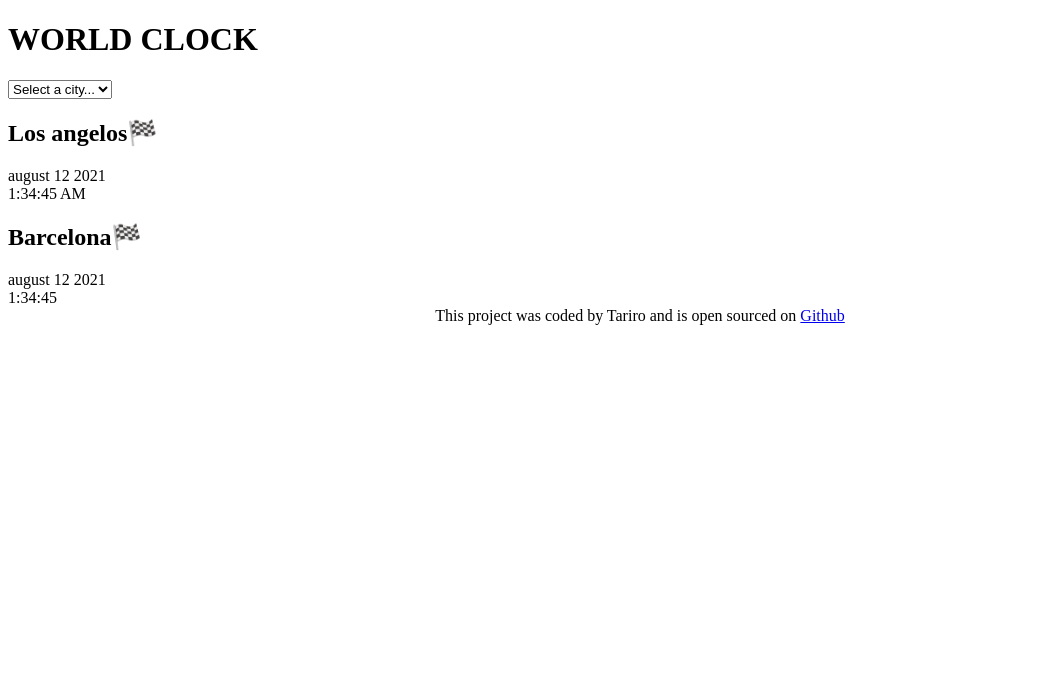
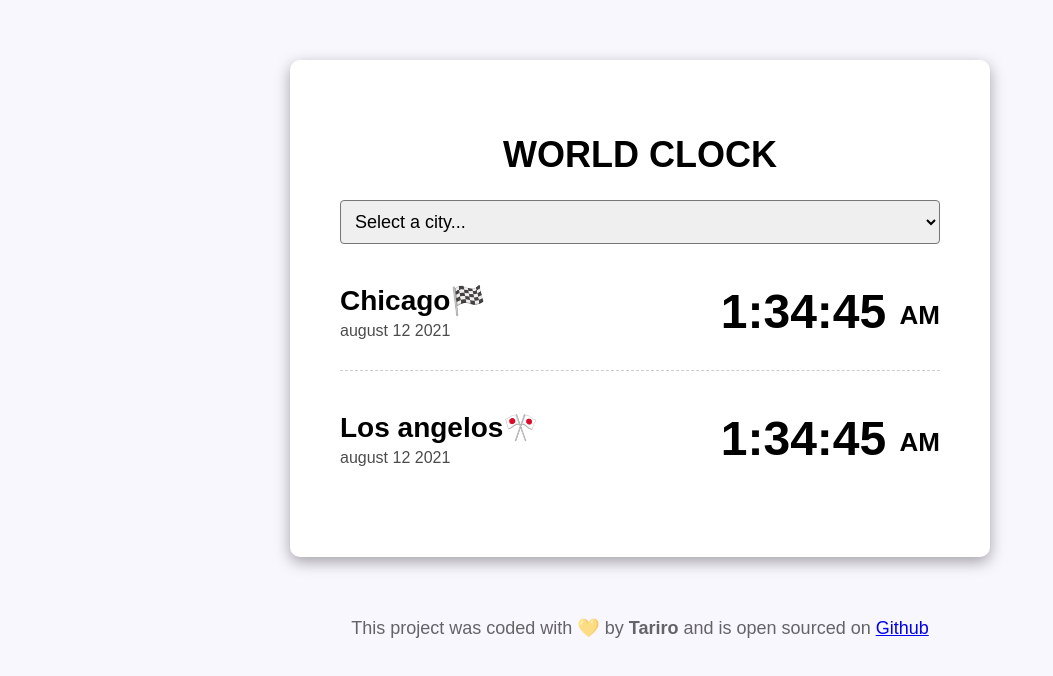
Before and after one commit to Girl-arthope/my-world-clock, a plain HTML site: page index.html in a window 1280 px wide. Shown: the whole page, without its empty margins (0-1053 px from the left). Drawn offline with Linux system fonts and the light colour scheme.

Commit message:
Styled the project with css

```diff
--- a/index.html
+++ b/index.html
@@ -18,19 +18,23 @@
       </select>
 
       <div class="city">
-        <h2>Los angelos🏁</h2>
-        <div class="date">august 12 2021</div>
-        <div class="time">1:34:45 AM</div>
+        <div>
+          <h2>Chicago🏁</h2>
+          <div class="date">august 12 2021</div>
+        </div>
+        <div class="time">1:34:45 <small>AM</small></div>
       </div>
-
       <div class="city">
-        <h2>Barcelona🏁</h2>
-        <div class="date">august 12 2021</div>
-        <div class="time">1:34:45</div>
+        <div>
+          <h2>Los angelos🎌</h2>
+          <div class="date">august 12 2021</div>
+        </div>
+        <div class="time">1:34:45 <small>AM</small></div>
       </div>
     </div>
     <footer>
-      This project was coded by Tariro and is open sourced on
+      This project was coded with 💛 by <strong>Tariro</strong> and is open
+      sourced on
       <a href="https://github.com/Girl-arthope/my-world-clock">Github</a>
     </footer>
   </body>
--- a/src/styles.css
+++ b/src/styles.css
@@ -1,3 +1,62 @@
+body {
+  background-color: #f9f7fe;
+  font-family: sans-serif;
+}
+
+.container {
+  max-width: 600px;
+  margin: 60px auto;
+  background: white;
+  padding: 50px;
+  box-shadow: rgba(0, 0, 0, 0.35) 0px 5px 15px;
+  border-radius: 10px;
+}
+h1 {
+  text-align: center;
+  font-family: sans-serif;
+  font-size: 36px;
+}
+h2 {
+  margin: 0 0 5px;
+  font-size: 28px;
+}
+select {
+  display: block;
+  width: 100%;
+  border-radius: 4px;
+  padding: 10px;
+  font-size: 18px;
+}
+
+.city {
+  display: flex;
+  margin: 10px 0;
+  justify-content: space-between;
+  padding: 30px 0;
+  border-bottom: 1px dashed rgba(0, 0, 0, 0.2);
+}
+
+.city:last-child {
+  border: none;
+}
+
+.date {
+  opacity: 0.7;
+}
+
+.time {
+  font-size: 48px;
+  font-weight: bold;
+}
+
+.time small {
+  font-size: 26px;
+  vertical-align: middle;
+  line-height: 36px;
+}
+
 footer {
-    text-align: center;
+  text-align: center;
+  font-size: 18px;
+  color: rgba(0, 0, 0, 0.6);
 }
```
